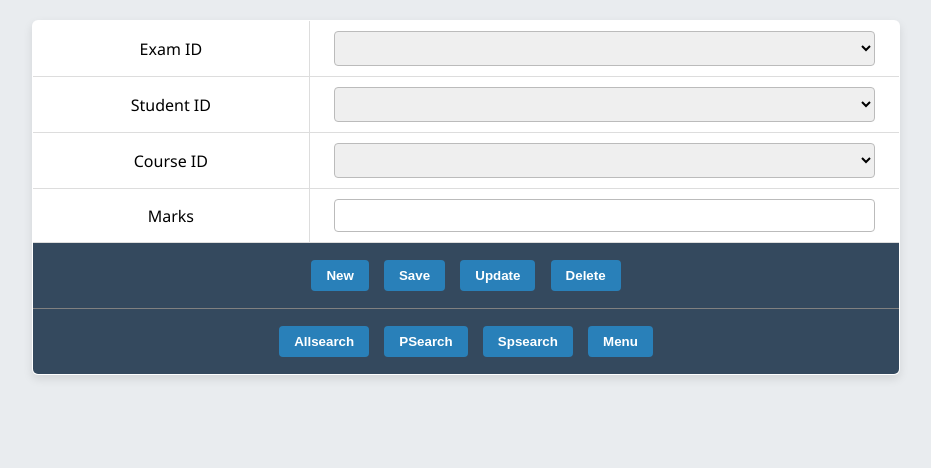
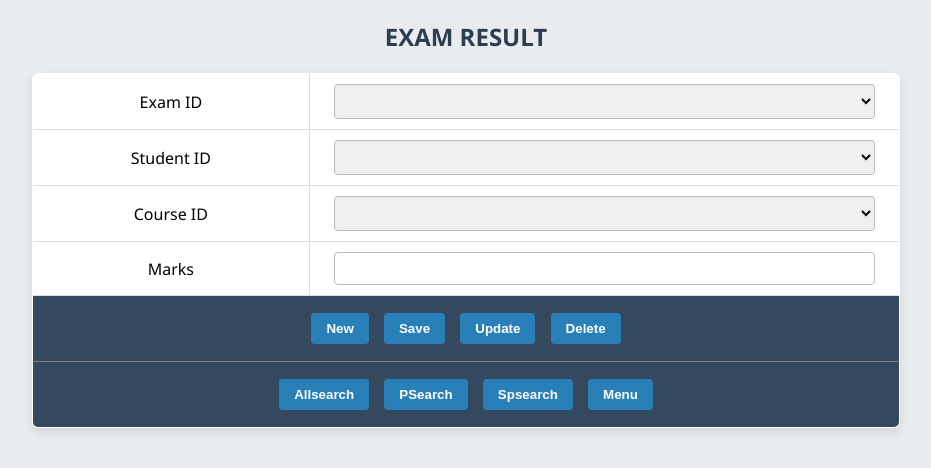
Before and after one commit to shrutidevelops/School-Management-System, a PHP site: page /exam_result.php in a window 1280 px wide. Shown: the top 468 px of the page, without its empty margins (174-1105 px from the left). Run offline with PHP 8.4, Linux system fonts and the light colour scheme; data that the repository does not hold is empty.

Commit message:
Update exam_result.php

```diff
--- a/exam_result.php
+++ b/exam_result.php
@@ -236,6 +236,7 @@ input[type="submit"]:hover, input[type="button"]:hover {
 
 echo '<form name=f method=post action=exam_result.php>
 <body>
+<h2 align="center">EXAM RESULT</h2>
 <table border=1 align=center>
 <tr>
     <td>Exam ID</td>
```
